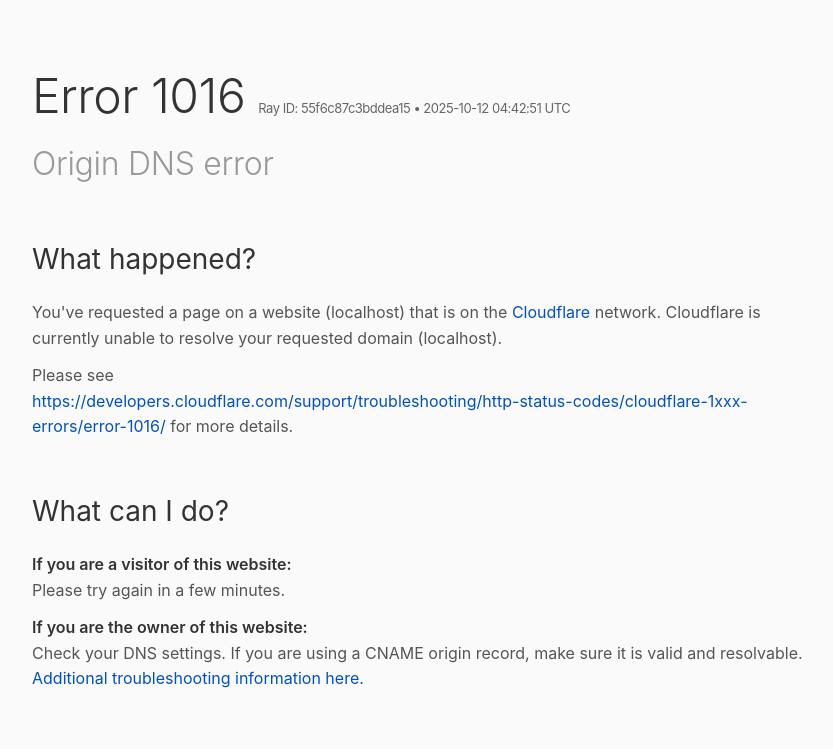
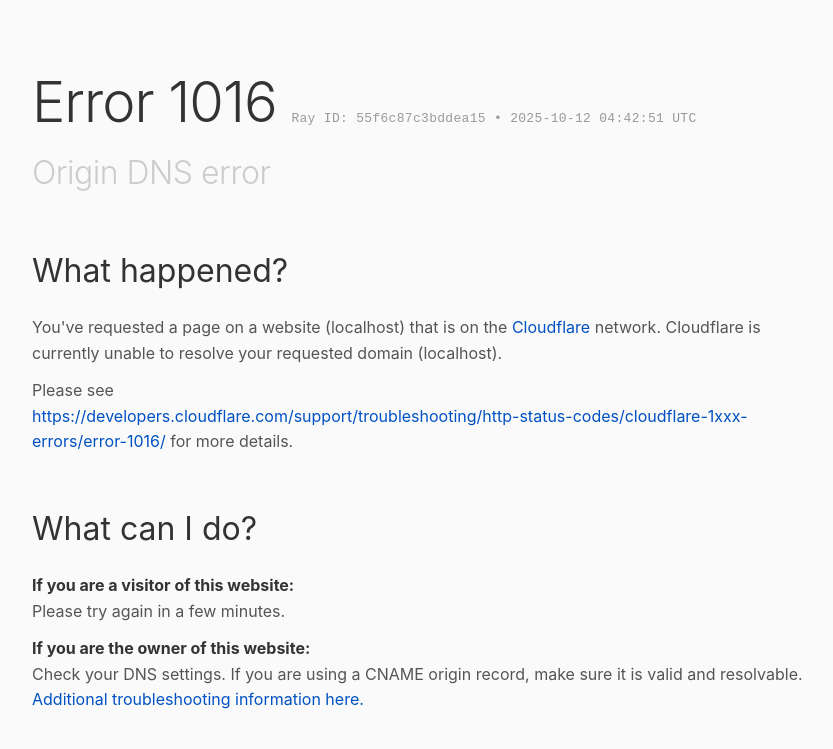
Before and after one commit to qiu00011/CF-1016-error, a plain HTML site: page index.html in a window 1280 px wide. Shown: the top 749 px of the page, without its empty margins (208-1041 px from the left). Drawn offline with Linux system fonts and the light colour scheme.

Commit message:
Update index.html

```diff
--- a/index.html
+++ b/index.html
@@ -3,7 +3,7 @@
 <head>
     <meta charset="UTF-8">
     <meta name="viewport" content="width=device-width, initial-scale=1.0">
-    <title>Error 1016</title>
+    <title>Origin DNS error | Error 1016 | Cloudflare</title>
     <style>
         * {
             margin: 0;
@@ -29,25 +29,27 @@
         }
 
         h1 {
-            font-size: 48px;
+            font-size: 56px;
             font-weight: 300;
             color: #333;
-            margin-bottom: 8px;
-            letter-spacing: -0.5px;
+            margin-bottom: 5px;
+            letter-spacing: -1px;
         }
 
         .error-meta {
             font-size: 13px;
-            color: #666;
-            font-weight: 400;
+            color: #999;
+            font-weight: 300;
+            font-family: 'Courier New', Courier, monospace;
+            letter-spacing: 0.3px;
         }
 
         h2 {
             font-size: 32px;
             font-weight: 300;
-            color: #999;
-            margin-bottom: 40px;
-            letter-spacing: -0.3px;
+            color: #ccc;
+            margin-top: 5px;
+            letter-spacing: -0.5px;
         }
 
         .section {
@@ -55,7 +57,7 @@
         }
 
         .section-title {
-            font-size: 28px;
+            font-size: 32px;
             font-weight: 400;
             color: #333;
             margin-bottom: 20px;
@@ -78,7 +80,7 @@
         }
 
         strong {
-            font-weight: 600;
+            font-weight: 700;
             color: #333;
         }
 
@@ -129,6 +131,10 @@
 
         .footer-sep {
             margin: 0 5px;
+        }
+
+        .footer strong {
+            font-weight: 600;
         }
 
         .ip-reveal {
@@ -189,8 +195,8 @@
         <div class="feedback">
             <div class="feedback-text">Was this page helpful?</div>
             <div class="feedback-buttons">
-                <button class="feedback-btn" onclick="alert('Thank you for your feedback!')">Yes</button>
-                <button class="feedback-btn" onclick="alert('Thank you for your feedback!')">No</button>
+                <button class="feedback-btn" onclick="this.style.background='#0051c3';this.style.color='#fff'">Yes</button>
+                <button class="feedback-btn" onclick="this.style.background='#0051c3';this.style.color='#fff'">No</button>
             </div>
         </div>
 
@@ -213,7 +219,7 @@
         document.getElementById('rayid').textContent = rayID;
         document.getElementById('rayid2').textContent = rayID;
 
-        const currentDomain = window.location.hostname || '1.hyeri.top';
+        const currentDomain = window.location.hostname || 'cf.hyeri.us.kg';
         document.getElementById('domain1').textContent = currentDomain;
         document.getElementById('domain2').textContent = currentDomain;
 
```
